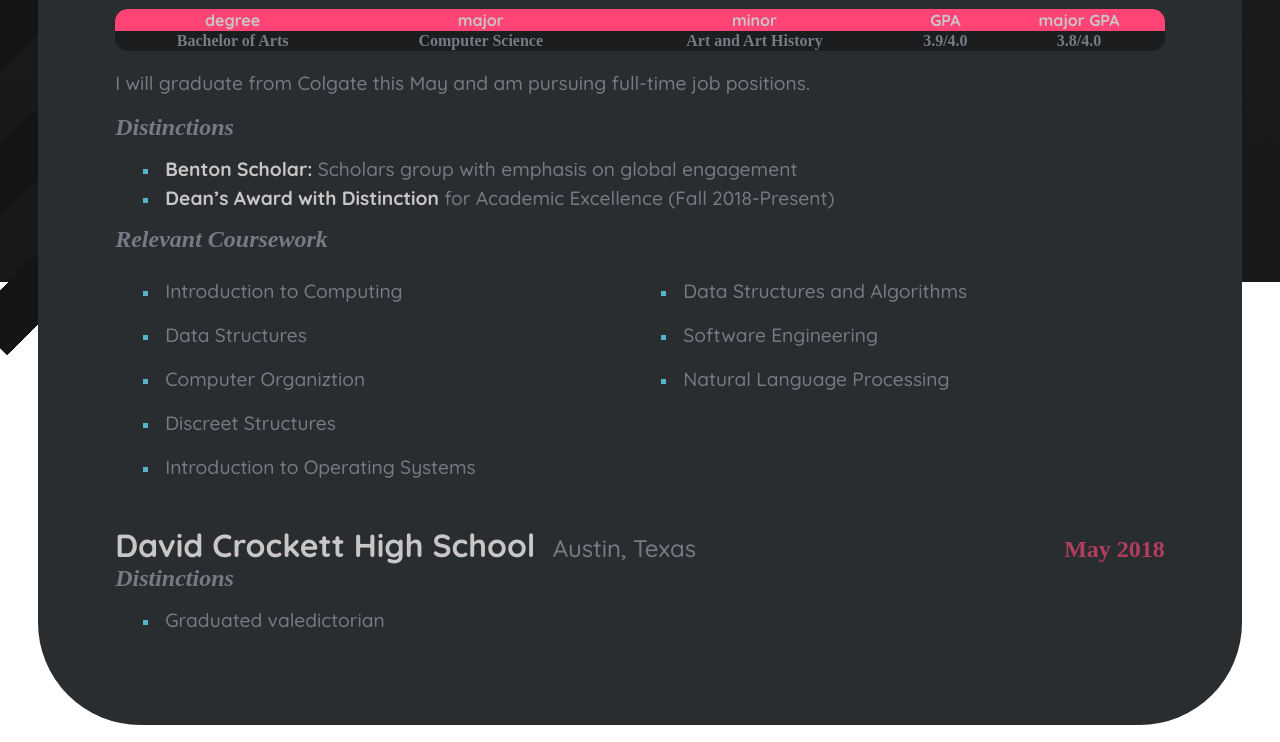
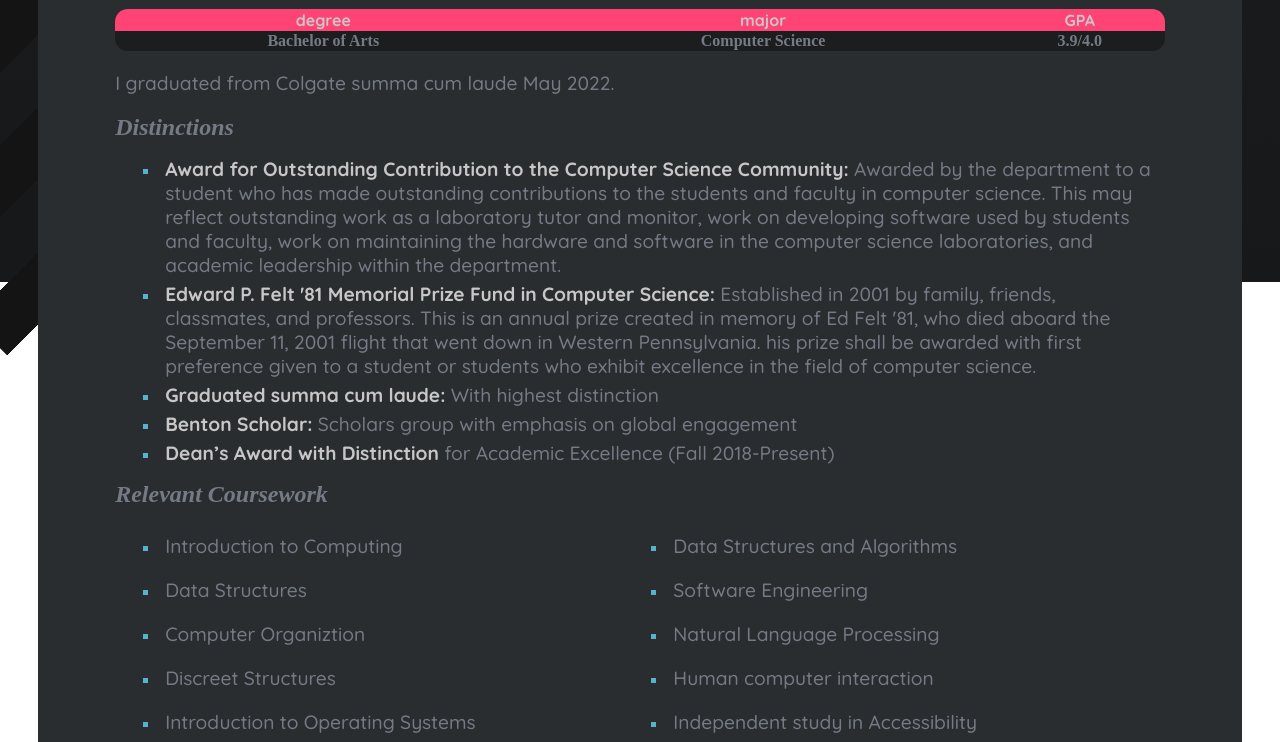
Before and after one commit to lilyosah/personal-site, a plain HTML site: page src/resume.html in a window 1280 px wide. Shown: the part 518-1260 px from the top of the page. Drawn offline with Linux system fonts and the light colour scheme; a web font is replaced by a local one.

Commit message:
Add updates

```diff
--- a/src/resume.html
+++ b/src/resume.html
@@ -73,23 +73,39 @@
             </caption>
             <th scope="col">degree</th>
             <th scope="col">major</th>
-            <th scope="col">minor</th>
             <th scope="col">GPA</th>
-            <th scope="col">major GPA</th>
             <tr>
               <td>Bachelor of Arts</td>
               <td>Computer Science</td>
-              <td>Art and Art History</td>
               <td>3.9/4.0</td>
-              <td>3.8/4.0</td>
             </tr>
           </table>
           <p>
-            I will graduate from Colgate this May and am pursuing full-time job
-            positions.
+            I graduated from Colgate summa cum laude May 2022.
           </p>
           <h4>Distinctions</h4>
           <ul>
+            <li>
+              <p>
+                <strong>Award for Outstanding Contribution to the Computer Science Community:</strong> Awarded by the department to a
+                student who has made outstanding contributions to the students and faculty in computer science. This may reflect
+                outstanding work as a laboratory tutor and monitor, work on developing software used by students and faculty, work
+                on maintaining the hardware and software in the computer science laboratories, and academic leadership within the department.
+              </p>
+            </li>
+            <li>
+              <p>
+                <strong>
+                Edward P. Felt '81 Memorial Prize Fund in Computer Science:</strong> Established in 2001 by family, friends, classmates, and professors.
+                This is an annual prize created in memory of Ed Felt '81, who died aboard the September 11, 2001 flight that went down in Western Pennsylvania.
+                his prize shall be awarded with first preference given to a student or students who exhibit excellence in the field of computer science.
+              </p>
+            </li>
+            <li>
+              <p>
+                <strong>Graduated summa cum laude:</strong> With highest distinction
+              </p>
+            </li>
             <li>
               <p>
                 <strong>Benton Scholar:</strong> Scholars group with emphasis on
@@ -129,6 +145,12 @@
             </li>
             <li>
               <p>Natural Language Processing</p>
+            </li>
+            <li>
+              <p>Human computer interaction</p>
+            </li>
+            <li>
+              <p>Independent study in Accessibility</p>
             </li>
           </ul>
           <br />
--- a/src/style.css
+++ b/src/style.css
@@ -392,6 +392,10 @@ button img {
   width: 100%;
   max-width: 300px;
   border-radius: 30px;
+}
+
+#about-me img {
+  margin: 20px;
 }
 
 .box .box-content img.float-right {
```
Also changed, not shown: index.html (+18 -13 lines), 2 other files.
